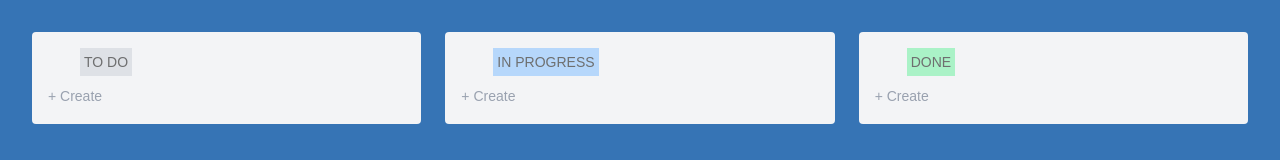
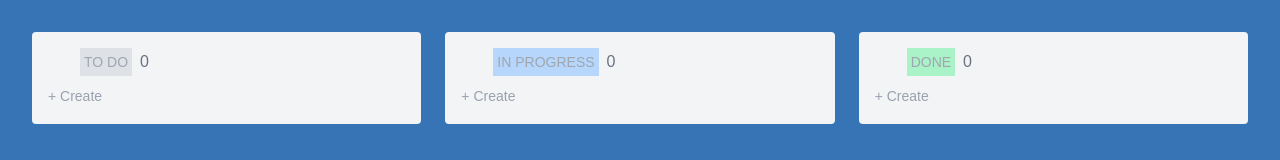
Before and after one commit to rizkitaufiq/task-management-app, a Next.js app: page / in a window 1280 px wide. Shown: the top 160 px of the page. Built offline with nearby package versions, Linux system fonts and the light colour scheme.

Commit message:
feat: display total number of tasks according to progress

```diff
--- a/src/components/organisems/Homepage/TaskColumn.tsx
+++ b/src/components/organisems/Homepage/TaskColumn.tsx
@@ -49,7 +49,10 @@ export default function TaskColumn({ titleTask, progress, bgColor, tasks }: Prop
             onDragOver={handleDragOver}>
             <div className="bg-gray-100 p-4 rounded mb-4">
                 <header className="flex justify-between mb-2 px-8">
-                    <h2 className={`text-sm p-1 opacity-60 ${bgColor}`}>{titleTask}</h2>
+                    <div className="flex gap-2 items-center text-gray-500">
+                        <h2 className={`text-sm p-1 opacity-60 ${bgColor}`}>{titleTask}</h2>
+                        {tasks.length}
+                    </div>
                 </header>
 
                 {tasks.map((task) => (
```
